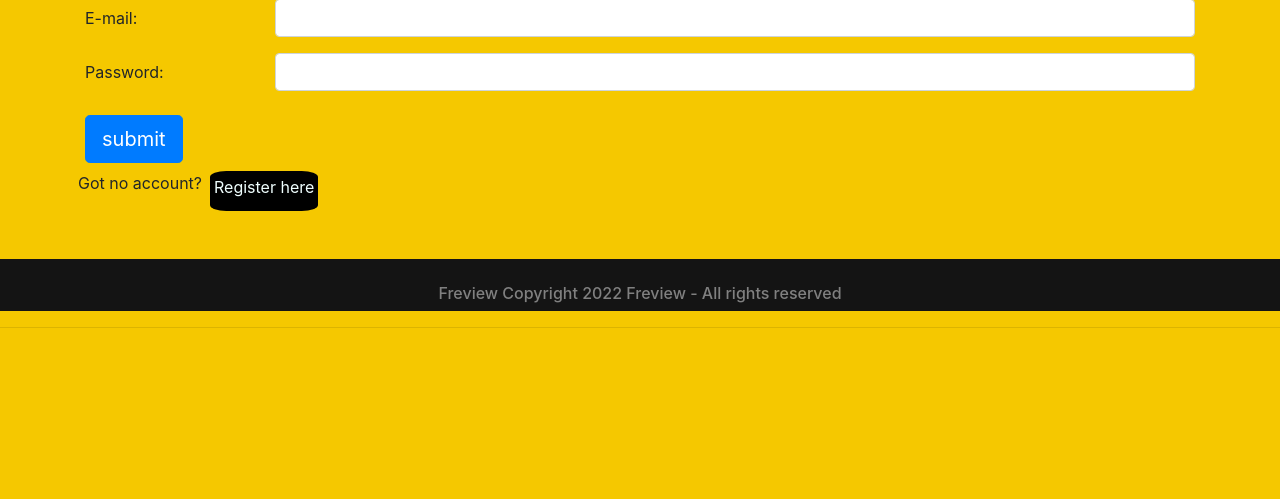
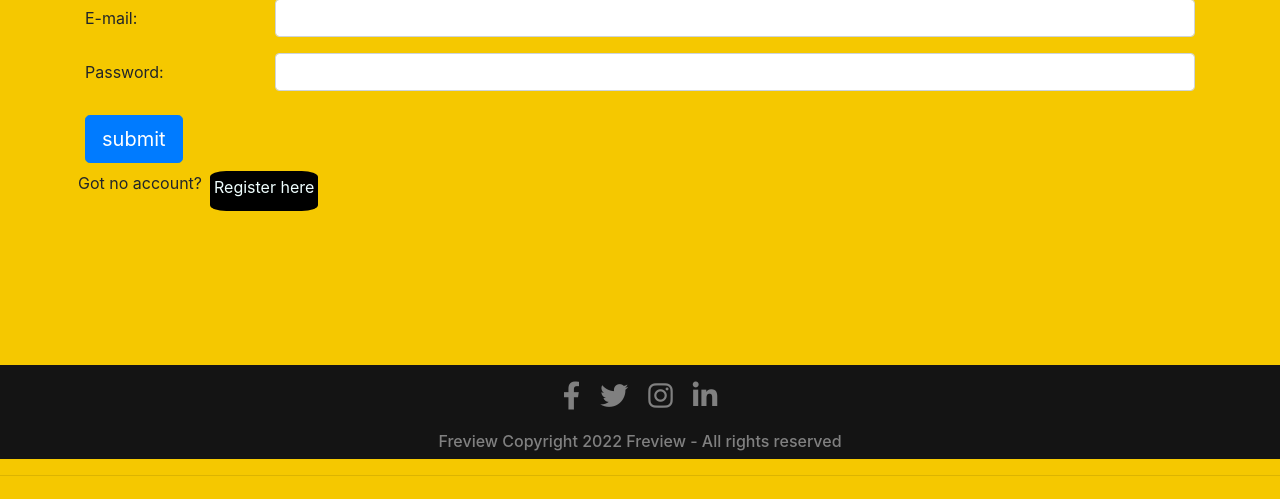
Before and after one commit to Maddy-Redark/PHP-CRUD, a PHP site: page /login.php in a window 1280 px wide. Shown: the part 169-668 px from the top of the page. Run offline with PHP 8.4, Linux system fonts and the light colour scheme; some libraries are stand-ins or nearby versions.

Commit message:
rechecked mistakes and solved

```diff
--- a/Home.php
+++ b/Home.php
@@ -16,6 +16,8 @@
     <!-- Bootstrap CSS -->
     <link rel="stylesheet" href="https://cdn.jsdelivr.net/npm/bootstrap@4.4.1/dist/css/bootstrap.min.css"
         integrity="sha384-Vkoo8x4CGsO3+Hhxv8T/Q5PaXtkKtu6ug5TOeNV6gBiFeWPGFN9MuhOf23Q9Ifjh" crossorigin="anonymous">
+
+        <link rel="stylesheet" href="https://cdnjs.cloudflare.com/ajax/libs/font-awesome/6.1.2/css/all.min.css" integrity="sha512-1sCRPdkRXhBV2PBLUdRb4tMg1w2YPf37qatUFeS7zlBy7jJI8Lf4VHwWfZZfpXtYSLy85pkm9GaYVYMfw5BC1A==" crossorigin="anonymous" referrerpolicy="no-referrer" />
 
     <link rel="stylesheet" href="style.css">
     <link rel="stylesheet" href="style2.css">
--- a/index.php
+++ b/index.php
@@ -7,6 +7,8 @@
 
     <!-- Bootstrap CSS -->
     <link rel="stylesheet" href="https://cdn.jsdelivr.net/npm/bootstrap@4.4.1/dist/css/bootstrap.min.css" integrity="sha384-Vkoo8x4CGsO3+Hhxv8T/Q5PaXtkKtu6ug5TOeNV6gBiFeWPGFN9MuhOf23Q9Ifjh" crossorigin="anonymous">
+
+    <link rel="stylesheet" href="https://cdnjs.cloudflare.com/ajax/libs/font-awesome/6.1.2/css/all.min.css" integrity="sha512-1sCRPdkRXhBV2PBLUdRb4tMg1w2YPf37qatUFeS7zlBy7jJI8Lf4VHwWfZZfpXtYSLy85pkm9GaYVYMfw5BC1A==" crossorigin="anonymous" referrerpolicy="no-referrer" />
 
     <link rel="stylesheet" href="style.css">
     <link rel="stylesheet" href="style3.css">
--- a/login.php
+++ b/login.php
@@ -7,6 +7,8 @@
 
     <!-- Bootstrap CSS -->
     <link rel="stylesheet" href="https://cdn.jsdelivr.net/npm/bootstrap@4.4.1/dist/css/bootstrap.min.css" integrity="sha384-Vkoo8x4CGsO3+Hhxv8T/Q5PaXtkKtu6ug5TOeNV6gBiFeWPGFN9MuhOf23Q9Ifjh" crossorigin="anonymous">
+
+    <link rel="stylesheet" href="https://cdnjs.cloudflare.com/ajax/libs/font-awesome/6.1.2/css/all.min.css" integrity="sha512-1sCRPdkRXhBV2PBLUdRb4tMg1w2YPf37qatUFeS7zlBy7jJI8Lf4VHwWfZZfpXtYSLy85pkm9GaYVYMfw5BC1A==" crossorigin="anonymous" referrerpolicy="no-referrer" />
 
     <link rel="stylesheet" href="style.css">
     <link rel="stylesheet" href="style3.css">
@@ -53,7 +55,9 @@
             <a href="registration.php">Register here</a>
           </div>
       </form>
-    </div>
+      </div>
+
+      <div class=" bottomSpace "></div>
 
 
     <footer>
--- a/logout.php
+++ b/logout.php
@@ -5,7 +5,6 @@
     if(isset($_SESSION['email'])) {
         session_unset();
         session_destroy();
-        echo "<script>alert('You have been logged out!!!')</script>";
         echo "<script>location.href='login.php'</script>";
     }
     else {
--- a/registration.php
+++ b/registration.php
@@ -7,6 +7,8 @@
 
     <!-- Bootstrap CSS -->
     <link rel="stylesheet" href="https://cdn.jsdelivr.net/npm/bootstrap@4.4.1/dist/css/bootstrap.min.css" integrity="sha384-Vkoo8x4CGsO3+Hhxv8T/Q5PaXtkKtu6ug5TOeNV6gBiFeWPGFN9MuhOf23Q9Ifjh" crossorigin="anonymous">
+
+    <link rel="stylesheet" href="https://cdnjs.cloudflare.com/ajax/libs/font-awesome/6.1.2/css/all.min.css" integrity="sha512-1sCRPdkRXhBV2PBLUdRb4tMg1w2YPf37qatUFeS7zlBy7jJI8Lf4VHwWfZZfpXtYSLy85pkm9GaYVYMfw5BC1A==" crossorigin="anonymous" referrerpolicy="no-referrer" />
 
     <link rel="stylesheet" href="style.css">
     <link rel="stylesheet" href="style3.css">
--- a/style.css
+++ b/style.css
@@ -19,7 +19,7 @@ body {
 }
 
 .mainBody p span {
-    font-size: 40vh;
+    font-size: 32vh;
 }
 
 .startButton {
--- a/style3.css
+++ b/style3.css
@@ -1,3 +1,6 @@
+footer {
+    position: inherit;
+}
 .siteFooter {
     background-color: rgb(20, 20, 20);
     color: grey;
@@ -14,3 +17,7 @@
     font-size: 28px;
     padding: 10px;
 }
+
+.bottomSpace {
+    margin-bottom: 12%;
+}
```
